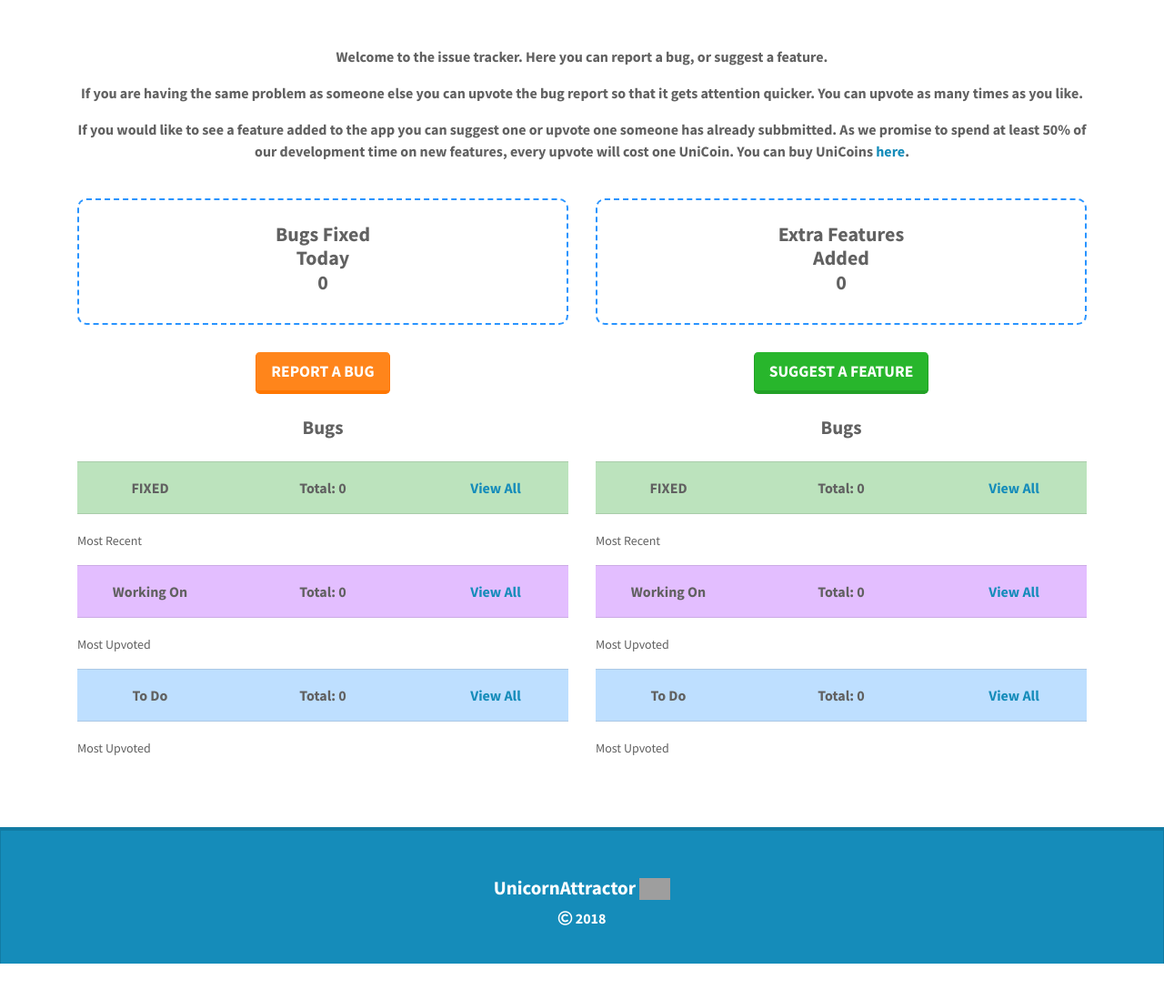
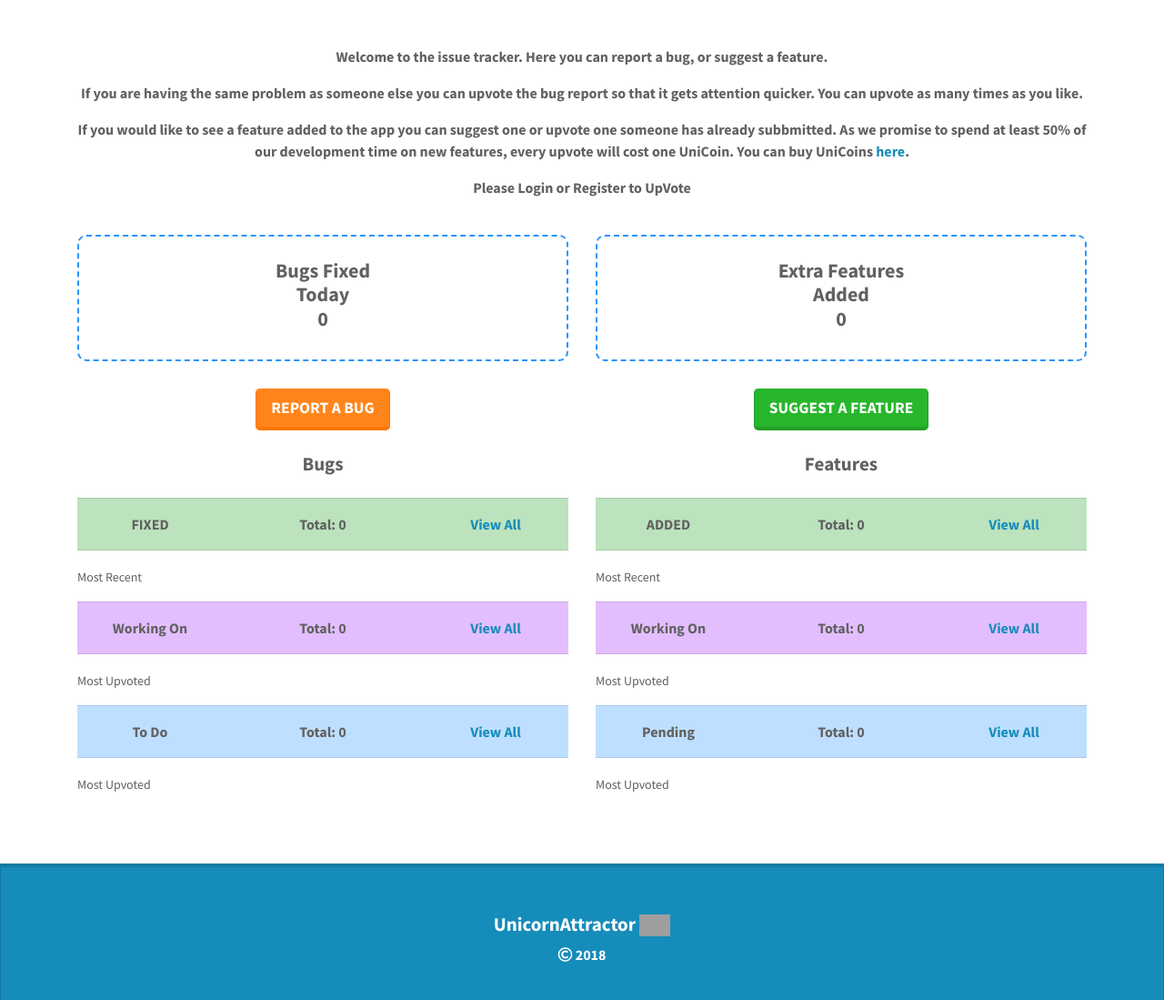
Before and after one commit to Code-Institute-Submissions/milestone5, a Django app: page /issue-tracker/ in a window 1280 px wide. Shown: the part 270-1369 px from the top of the page at 91% size. Before the commit the page ends 1329 px from the top, so only its background shows below. Run offline with Django 3.2, Linux system fonts and the light colour scheme; data that the repository does not hold is empty; some libraries are stand-ins or nearby versions; grey boxes are pictures that could not be loaded.

Commit message:
Added features to issue tracker home and disables upvote buttons for non-authenticated users

```diff
--- a/issues/urls.py
+++ b/issues/urls.py
@@ -13,5 +13,5 @@ urlpatterns = [
   url(r'^all_features$', all_features, name='all_features'),
   url(r'^feature/(?P<pk>\d+)/$', feature_detail, name='feature_detail'),
   url(r'^suggest-feature$', suggest_feature, name='suggest_feature'),
-  url(r'^upvote_feature/(?P<pk>\d+)/$', upvote_feature, name='upvote_feature'),
+  url(r'^upvote-feature/(?P<pk>\d+)/$', upvote_feature, name='upvote_feature'),
 ]
--- a/pages/templates/index.html
+++ b/pages/templates/index.html
@@ -94,7 +94,7 @@
 
         <p>Just click that big button below and your wish is our command</p>
 
-        <a href="{% url 'tracker_home#' %}" class="btn btn-lg btn-success">Go To Issue Tracker</a>
+        <a href="{% url 'tracker_home' %}" class="btn btn-lg btn-success">Go To Issue Tracker</a>
       </div>
     </div>
   </div>
--- a/pages/templates/issuetracker.html
+++ b/pages/templates/issuetracker.html
@@ -21,6 +21,8 @@
         <p>If you are having the same problem as someone else you can upvote the bug report so that it gets attention quicker. You can upvote as many times as you like.</p>
 
         <p>If you would like to see a feature added to the app you can suggest one or upvote one someone has already subbmitted. As we promise to spend at least 50% of our development time on new features, every upvote will cost one UniCoin. You can buy UniCoins <a href="{% url 'products' %}">here</a>.</p>
+
+        <p>Please Login or Register to UpVote</p>
       </div>
     </div>
 
@@ -174,7 +176,11 @@
             </div>
 
             <div class="col-sm-4 text-right">
+              {% if user.is_authenticated %}
               <button data-id="{{ other_bug.id }}" class="btn btn-primary upvote-btn score"><i class="fas fa-arrow-up"></i> <span class="score-btn">{{ other_bug.score }}</span></button>
+              {% else %}
+              <button disabled data-id="{{ other_bug.id }}" class="btn btn-primary upvote-btn score"><i class="fas fa-arrow-up"></i> <span class="score-btn">{{ other_bug.score }}</span></button>
+              {% endif %}
             </div>
           </div>
         </div>
@@ -188,40 +194,40 @@
 
       <div class="col-md-6">
         <div class="row">
-            <div class="col-12 text-center"><h4>Bugs</h4></div>
+            <div class="col-12 text-center"><h4>Features</h4></div>
         </div>
 
-        <!--FIXED TICKETS-->
+        <!--ADDED FEATURES-->
         <div class="ticket-head fixed">
         <hr>
         <div class="row">
-          <div class="col-4">FIXED</div>
-          <div class="col-4">Total: {{ total_fixed }}</div>
+          <div class="col-4">ADDED</div>
+          <div class="col-4">Total: {{ total_added }}</div>
           <div class="col-4"><a href="">View All</a></div>
         </div>
         <hr>
         </div>
 
         <p class="text-left"><small>Most Recent</small></p>
-        {% if fixed_bugs %}
+        {% if added_features %}
         <div class="row">
-        {% for fixed_bug in fixed_bugs|slice:":1" %}
+        {% for added_feature in added_features|slice:":1" %}
         <div class="col-sm-11 mx-auto ticket fixed text-left">
           <div class="row">
             <div class="col-sm-6">
-              <h5>{{ fixed_bug.title }}</h5>
+              <h5>{{ added_feature.title }}</h5>
             </div>
 
             <div class="col-sm-6 text-right">
-              <a href="{% url 'bug_detail' fixed_bug.id %}">More Info</a>
+              <a href="{% url 'feature_detail' added_feature.id %}">More Info</a>
             </div>
 
             <div class="col-sm-8">
-              <p class="ticket-desc">{{ fixed_bug.description|truncatechars:70  }}</p>
+              <p class="ticket-desc">{{ added_feature.description|truncatechars:70  }}</p>
             </div>
 
             <div class="col-sm-4 text-right">
-              <span class="score faded"><i class="fas fa-arrow-up"></i> {{ fixed_bug.score }}</span>
+              <span class="score faded"><i class="fas fa-arrow-up"></i> {{ added_feature.score }}</span>
             </div>
           </div>
         </div>
@@ -232,38 +238,38 @@
 
 
 
-        <!--WORKING ON TICKETS-->
+        <!--WORKING ON FEATURES-->
         <div class="ticket-head working-on">
         <hr>
         <div class="row">
           <div class="col-4">Working On</div>
-          <div class="col-4">Total: {{ total_working }}</div>
+          <div class="col-4">Total: {{ total_working_features }}</div>
           <div class="col-4"><a href="">View All</a></div>
         </div>
         <hr>
         </div>
 
         <p class="text-left"><small>Most Upvoted</small></p>
-        {% if working_bugs %}
+        {% if working_features %}
         <div class="row">
-        {% for working_bug in working_bugs|slice:":3" %}
+        {% for working_feature in working_features|slice:":3" %}
 
         <div class="col-sm-11 mx-auto ticket working-on text-left">
           <div class="row">
             <div class="col-sm-6">
-              <h5>{{ working_bug.title }}</h5>
+              <h5>{{ working_feature.title }}</h5>
             </div>
 
             <div class="col-sm-6 text-right">
-              <a href="{% url 'bug_detail' working_bug.id %}">More Info</a>
+              <a href="{% url 'feature_detail' working_feature.id %}">More Info</a>
             </div>
 
             <div class="col-sm-8">
-              <p class="ticket-desc">{{ working_bug.description|truncatechars:70  }}</p>
+              <p class="ticket-desc">{{ working_feature.description|truncatechars:70  }}</p>
             </div>
 
             <div class="col-sm-4 text-right">
-              <span class="score faded"><i class="fas fa-arrow-up"></i> {{ working_bug.score }}</span>
+              <span class="score faded"><i class="fas fa-arrow-up"></i> {{ working_feature.score }}</span>
             </div>
           </div>
         </div>
@@ -275,41 +281,48 @@
 
 
 
-        <!--TODO TICKETS-->
+        <!--PENDING FEATURES-->
         <div class="ticket-head todo">
         <hr>
         <div class="row">
-          <div class="col-4">To Do</div>
-          <div class="col-4">Total: {{ total_other }}</div>
+          <div class="col-4">Pending</div>
+          <div class="col-4">Total: {{ total_other_features }}</div>
           <div class="col-4"><a href="">View All</a></div>
         </div>
         <hr>
         </div>
 
         <p class="text-left"><small>Most Upvoted</small></p>
-        {% if other_bugs %}
+        {% if other_features %}
         <div class="row">
-        {% for other_bug in other_bugs|slice:":3" %}
+        {% for other_feature in other_features|slice:":3" %}
 
         <div class="col-sm-11 mx-auto ticket todo text-left">
           <div class="row">
             <div class="col-sm-6">
-              <h5>{{ other_bug.title }}</h5>
+              <h5>{{ other_feature.title }}</h5>
             </div>
 
             <div class="col-sm-6 text-right">
-              <a href="{% url 'bug_detail' other_bug.id %}">More Info</a>
+              <a href="{% url 'feature_detail' other_feature.id %}">More Info</a>
             </div>
 
             <div class="col-sm-8">
-              <p class="ticket-desc">{{ other_bug.description|truncatechars:70 }}</p>
+              <p class="ticket-desc">{{ other_feature.description|truncatechars:70 }}</p>
             </div>
 
             <div class="col-sm-4 text-right">
-              <span class="score"><i class="fas fa-arrow-up"></i> {{ other_bug.score }}</span>
+              {% if user.is_authenticated %}
+              <button data-id="{{ other_feature.id }}" class="btn btn-primary upvote-btn-feature score"><i class="fas fa-arrow-up"></i> <span class="score-btn">{{ other_feature.score }}</span></button>
+              {% else %}
+              <button disabled data-id="{{ other_feature.id }}" class="btn btn-primary upvote-btn-feature score"><i class="fas fa-arrow-up"></i> <span class="score-btn">{{ other_feature.score }}</span></button>
+              {% endif %}
+              <p class="token-msg text-danger d-none"><small>No UniCoins To UpVote</small></p>
             </div>
+
           </div>
         </div>
+
 
         {% endfor %}
         </div>
@@ -337,5 +350,30 @@ $(".upvote-btn").click(function() {
 
     });
 });
+
+
+
+$(".upvote-btn-feature").click(function() {
+
+  var clicked_element = this;
+
+  var id = $(clicked_element).attr("data-id");
+
+  var url = '/issue-tracker/upvote-feature/'+id;
+
+
+  $.ajax({
+    url: url,
+    success: function (data) {
+      $(clicked_element).find("span").html(data.score);
+      $("#token-total").html(data.tokens);
+
+      if(data.message) {
+        $("p.token-msg").removeClass('d-none');
+      }
+    }
+
+    });
+});
 </script>
 {% endblock %}
--- a/pages/views.py
+++ b/pages/views.py
@@ -1,5 +1,5 @@
 from django.shortcuts import render
-from issues.models import Bug
+from issues.models import Bug, Feature
 
 # Create your views here.
 def index(request):
@@ -14,10 +14,26 @@ def issue_tracker(request):
 
     other_bugs = Bug.objects.filter(working_on=False, fixed=False).order_by('-score')
     total_other = other_bugs.count()
+
+
+    added_features = Feature.objects.filter(added=True).order_by('-date_added')
+    total_added = added_features.count()
+
+    working_features = Feature.objects.filter(working_on=True).order_by('-score')
+    total_working_features = working_features.count()
+
+    other_features = Feature.objects.filter(working_on=False, added=False).order_by('-score')
+    total_other_features = other_features.count()
     return render(request, 'issuetracker.html', {'fixed_bugs':fixed_bugs,
                                                 'total_fixed':total_fixed,
                                                 'working_bugs':working_bugs,
                                                 'total_working':total_working,
                                                 'other_bugs':other_bugs,
                                                 'total_other':total_other,
+                                                'added_features':added_features,
+                                                'total_added':total_added,
+                                                'working_features':working_features,
+                                                'total_working_features':total_working_features,
+                                                'other_features':other_features,
+                                                'total_other_features':total_other_features,
                                                 })
--- a/templates/base.html
+++ b/templates/base.html
@@ -88,7 +88,7 @@
 
           <li class="nav-item">
               <img src="{{ MEDIA_URL }}images/unicoin.png" style="height:34px; width:34px; position:relative; top:4px;">
-              <label class="badge badge-warning" style="position:relative; top:5px;">{{ token_total }}</label>
+              <label id="token-total" class="badge badge-warning" style="position:relative; top:5px;">{{ token_total }}</label>
           </li>
         </ul>
       </div>
```
Also changed, not shown: issues/views.py (+12 -1 lines).
